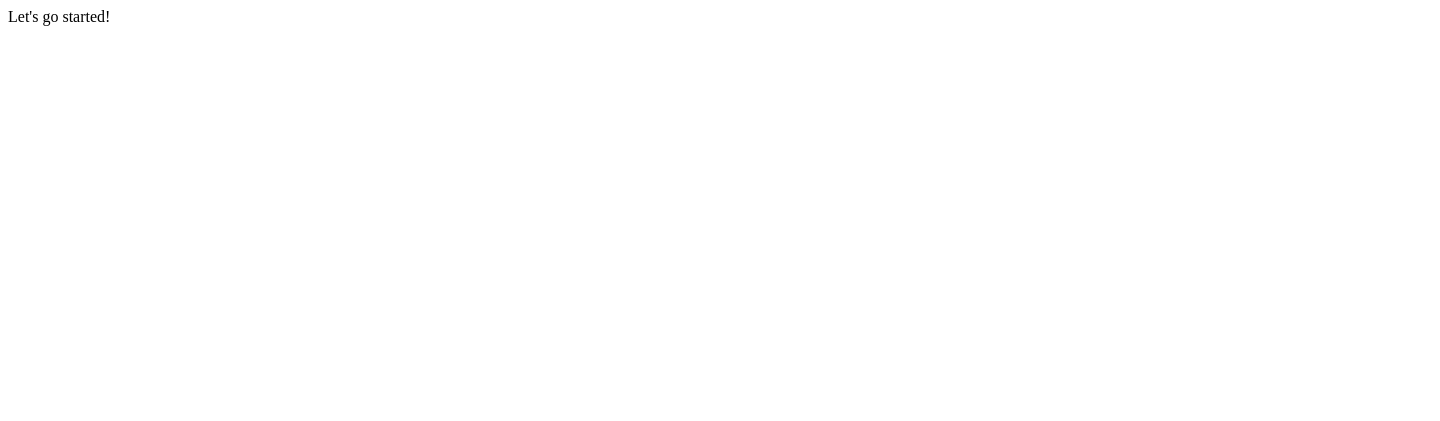
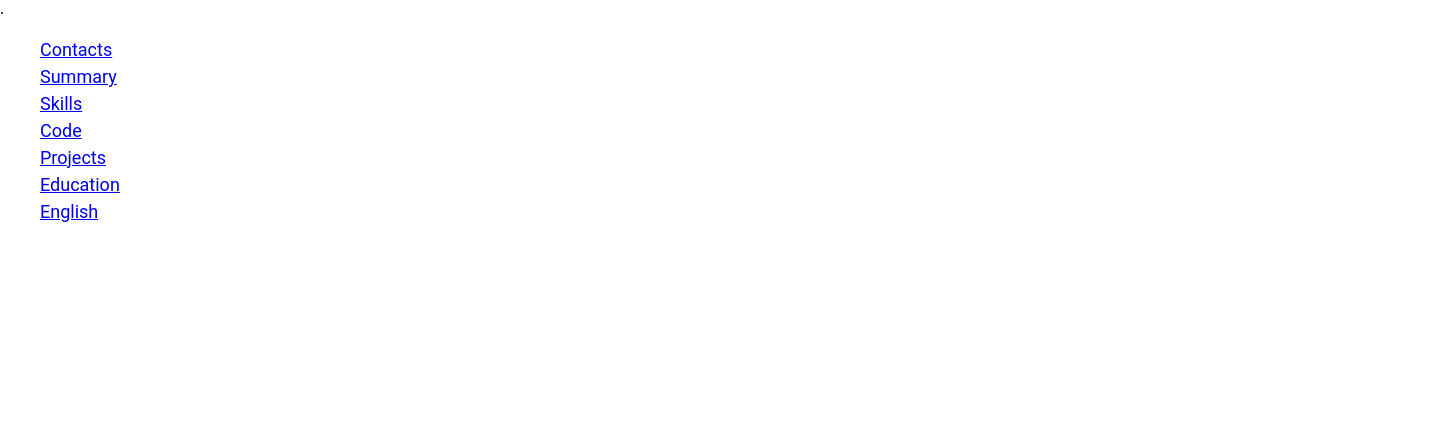
Before and after one commit to ClickDaHouseCat/rsschool-cv, a plain HTML site: page index.html in a window 1280 px wide. Shown: the whole page, 1440 px wide, since content can reach past the window. Drawn offline with Linux system fonts and the light colour scheme.

Commit message:
feat: start make Html/CSS

```diff
--- a/index.html
+++ b/index.html
@@ -4,9 +4,28 @@
     <meta charset="UTF-8">
     <meta http-equiv="X-UA-Compatible" content="IE=edge">
     <meta name="viewport" content="width=device-width, initial-scale=1.0">
-    <title>Document</title>
+    <title>CV</title>.
+    <link rel="stylesheet" href="style.css">
 </head>
 <body>
-    Let's go started!
+    <header>
+        <nav>
+            <ul>
+                <li><a href="#">Contacts</a></li>
+                <li><a href="#">Summary</a></li>
+                <li><a href="#">Skills</a></li>
+                <li><a href="#">Code</a></li>
+                <li><a href="#">Projects</a></li>
+                <li><a href="#">Education</a></li>
+                <li><a href="#">English</a></li>
+            </ul>
+        </nav>
+    </header>
+    <main>
+        <div class="profile"></div>
+    </main>
+    <footer>
+
+    </footer>
 </body>
 </html>
--- a/style.css
+++ b/style.css
@@ -1,3 +1,30 @@
+html {
+  margin: 0;
+  padding: 0;
+}
+
 body {
-  pass
+  width: 1440px;
+  margin: auto;
 }
+
+nav {
+  height: 100px;
+  width: 1440;
+  display: flex;
+  justify-content: space-between;
+  font-family: 'Roboto', sans-serif;
+  font-weight: 400;
+  line-height: 1.5;
+  font-size: 18px;
+}
+
+nav li {
+  list-style: none;
+}
+
+.profile {
+  width: 100%;
+  min-width: 320px;
+  height: 300px;
+}
```
